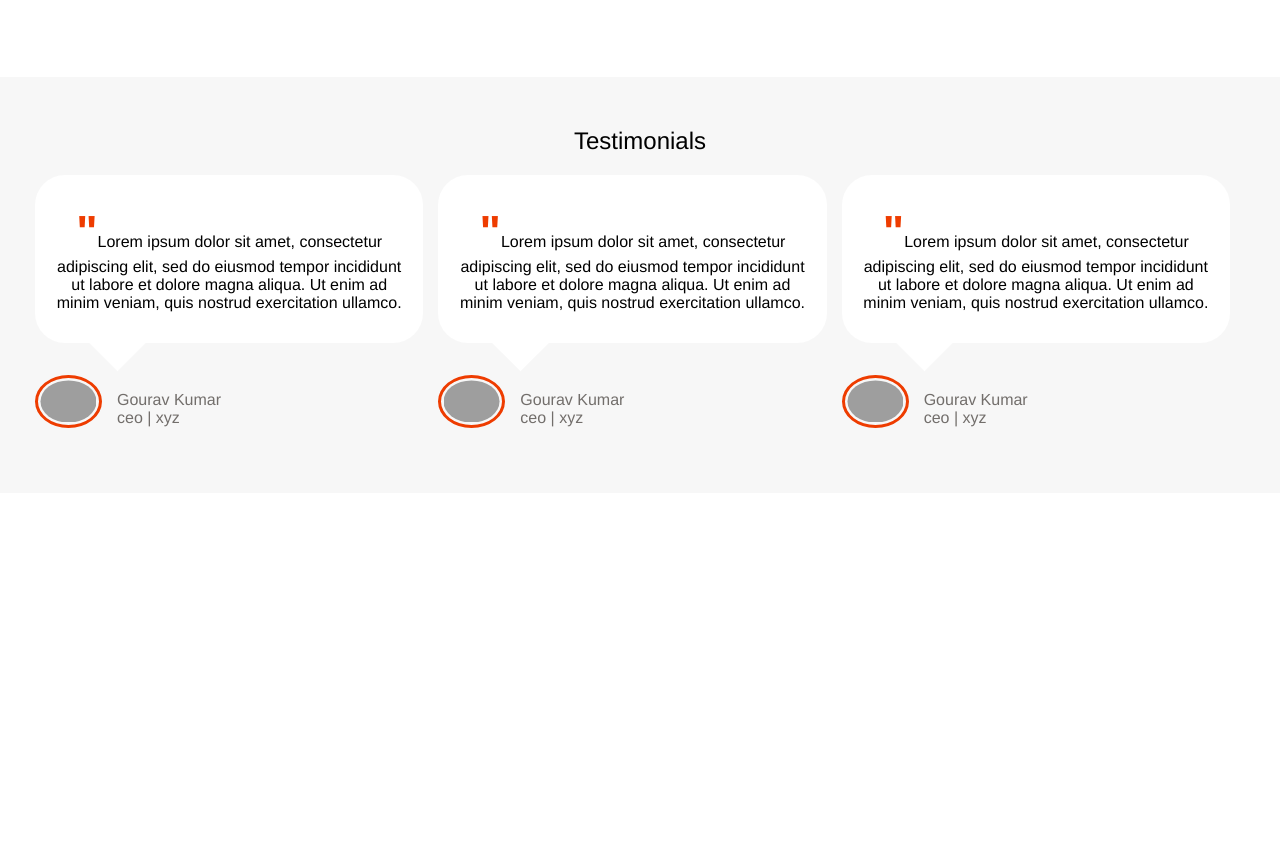
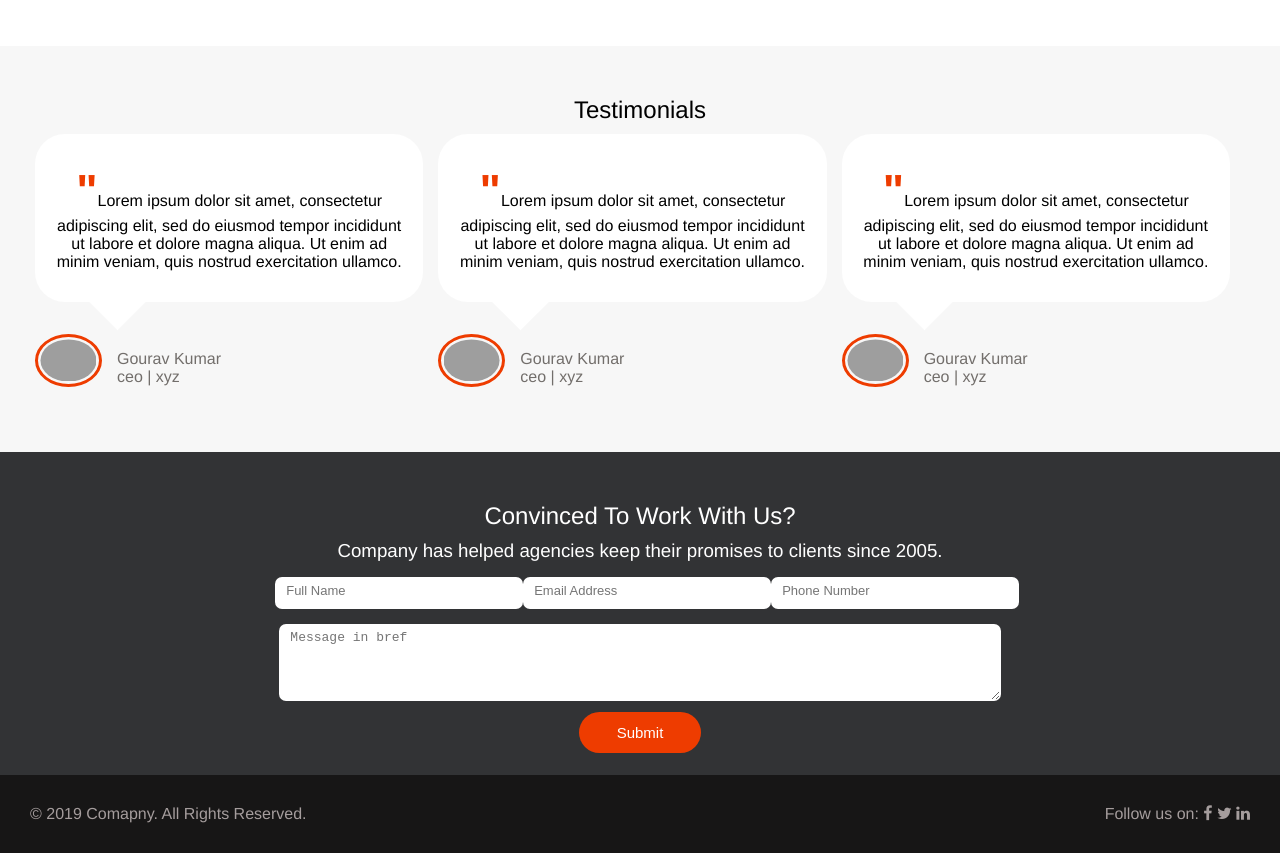
Before and after one commit to Gourav10yrs/axelerant, a plain HTML site: page index.html in a window 1280 px wide. Shown: the part 1020-1873 px from the top of the page. Before the commit the page ends 1513 px from the top, so only its background shows below. Drawn offline with Linux system fonts and the light colour scheme; grey boxes are pictures that could not be loaded; a script that the page names is missing.

Commit message:
Made website footer and responsive (mobile friendly)

```diff
--- a/index.html
+++ b/index.html
@@ -65,7 +65,7 @@
 	</section>
 
 	<section class="section-3">
-		<h2 class="sec-3-head">Testimonials</h2>
+		<h2 class="head_2">Testimonials</h2>
 		<div class="row2">
 			<div class="testimonial">
 				<p class="testimonial-p">Lorem ipsum dolor sit amet, consectetur adipiscing elit, sed do eiusmod tempor incididunt ut labore et dolore magna aliqua. Ut enim ad minim veniam, quis nostrud exercitation ullamco.</p>
@@ -105,9 +105,49 @@
 
 			</div>
 		</div>
-
 	</section>
 
+	<section class="section-4">
+			<h2 class="head_2">Convinced To Work With Us?</h2>
+			<h3 class="head_3">Company has helped agencies keep their promises to clients since 2005.</h3>
+		<div class="contact-form">
+			<form  action="#" method="POST" accept-charset="UTF-8" onsubmit="submitted=true;" target="hidden_iframe">
+				<div class="contact-inner">
+				<div class="validate-input" data-validate="Name is required">
+					<input class="input_field" type="text" name="name" placeholder="Full Name">
+				</div>
+
+				<div class="validate-input" data-validate="Valid email is required: ex@abc.xyz">
+					<input class="input_field" type="text" name="email" placeholder="Email Address">
+				</div>
+
+				<div class="validate-input" data-validate="Phone Number is Required">
+					<input class="input_field" type="number" name="phone" placeholder="Phone Number">
+				</div>
+		</div>
+				<div class="validate-input" data-validate="Message is required">
+					<textarea class="input_field text_field" name="message" placeholder="Message in bref"></textarea>
+				</div>
+
+				<div class="container-contact100-form-btn">
+					<button class="btn_1">
+						Submit
+					</button>
+				</div>
+
+			</form>
+		</div>
+	</section>
+	<footer class="section-5">
+		<p id="footer_text">&copy; 2019 Comapny. All Rights Reserved.</p>
+		<div class="footer-icons">
+					<p id="footer_text">Follow us on:</p>
+					<a href="#"><i class="fa fa-facebook"></i></a>
+					<a href="#"><i class="fa fa-twitter"></i></a>
+					<a href="#"><i class="fa fa-linkedin"></i></a>
+
+		</div>
+	</footer>
 <script src="/index.js"></script>
 </body>
 </html>
--- a/style.css
+++ b/style.css
@@ -2,6 +2,7 @@ body {
   margin: 0;
   font-family: Helvetica, sans-serif;
   background-color: #ffffff;
+  width: auto;
 }
 
 a {
@@ -9,6 +10,10 @@ a {
 }
  h1 {
    margin: 0px;
+ }
+
+ img {
+   max-width: 100%;
  }
 /* header start */
 
@@ -70,7 +75,8 @@ a {
   font-size: 15px;
   font-family: "Poppins", sans-serif;
   font-weight: 500;
-  color: #000;
+  color: #fff;
+  cursor: pointer;
   -webkit-transition: 0.5s;
   transition: 0.5s;
   text-transform: capitalize;
@@ -204,7 +210,6 @@ header {
   flex-direction: column;
   flex-basis: 100%;
   flex: 1;
-  margin: 10px;
 }
 
 .feature_item {
@@ -246,6 +251,7 @@ header {
     flex-basis: 100%;
     flex: 1;
     margin: 10px;
+    padding-right: 15px;
 }
 
 #section-p-1 {
@@ -262,9 +268,16 @@ header {
   text-align: center;
 }
 
-.sec-3-head {
+.head_2 {
   font-weight: 100;
   padding-top: 50px;
+  margin: 0;
+  padding-bottom: 10px;
+}
+
+.head_3 {
+  font-weight: 100;
+  margin: 0;
 }
 
 .row2 {
@@ -321,3 +334,76 @@ header {
   text-align: left;
   color: #726E6B;
 }
+
+.section-4 {
+  background-color:#323335;
+  height: auto;
+  text-align: center;
+  color: #ffffff;
+}
+.contact-form {
+  margin: auto;
+  width: 57%;
+  padding: 15px;
+}
+
+.contact-inner {
+    display: grid;
+    grid-template-columns: 1fr 1fr 1fr;
+    grid-row-gap: 1ch;
+}
+.input_field {
+  padding: 5px 60px 10px 10px;
+    border-radius: 7px;
+    font-size: 13px;
+    border: 1px solid transparent;
+}
+.text_field {
+  width: 89%;
+  margin-top: 15px;
+  height: 60px;
+}
+
+.section-5 {
+  background-color: #171616;
+  height: auto;
+  color: #a59d9d;
+  padding: 30px;
+}
+
+#footer_text {
+  margin: 0;
+  display: inline;
+}
+.footer-icons {
+  display: inline;
+  float: right;
+}
+.footer-icons > a {
+  color: #a59d9d;
+}
+
+@media (max-width: 880px) {
+  .row {
+    padding-top: 30px;
+    left: 0%;
+    width: 100%;
+    position: static;
+    top: 0%;
+}
+
+.section-con, .row2 {
+  flex-direction: column;
+}
+
+.testimonial {
+  margin: 0px 0px 108px 0px;
+}
+.row2 {
+  padding-bottom: 0px;
+}
+.contact-inner {
+  grid-template-columns: 0;
+}
+
+}
```
